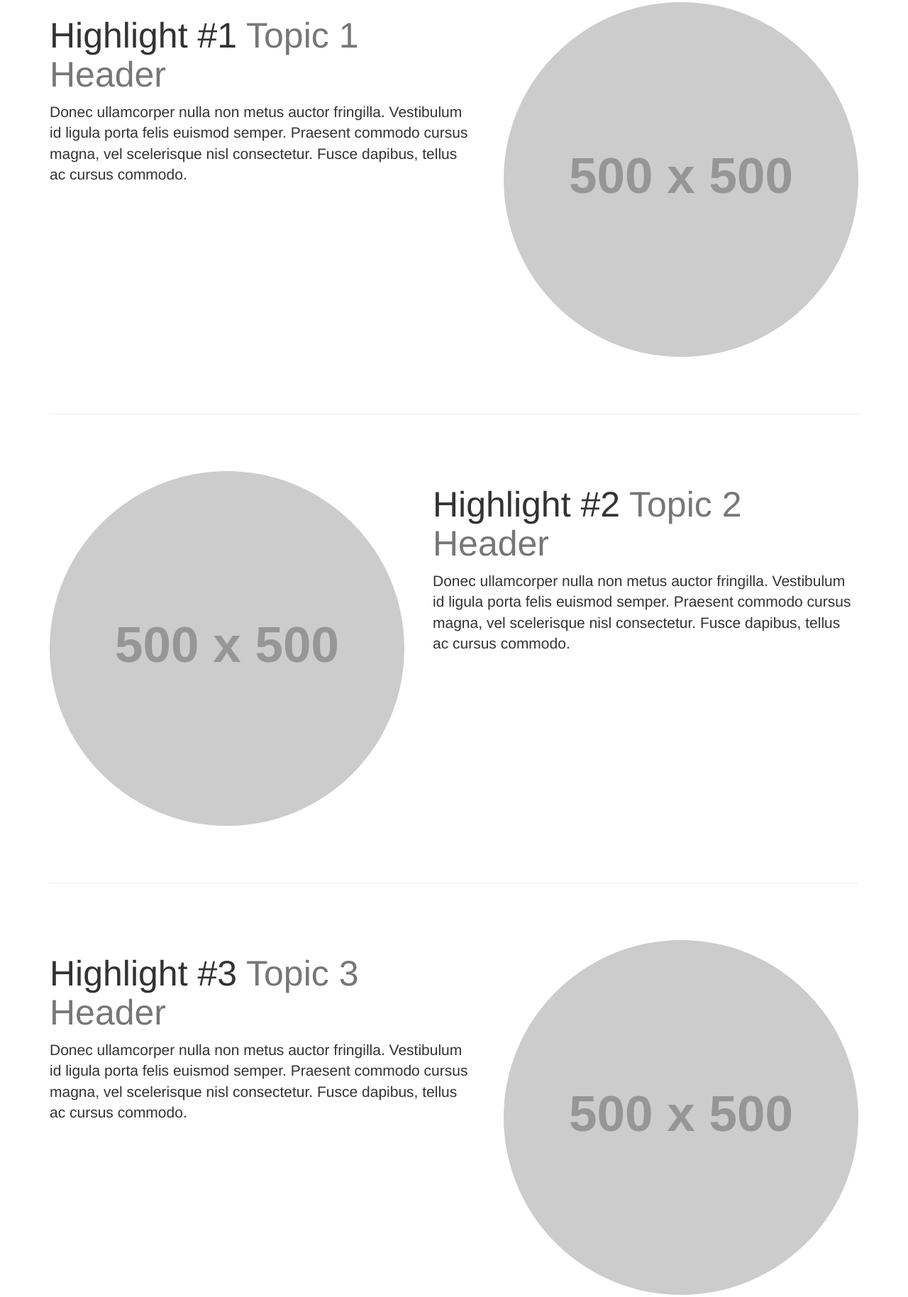
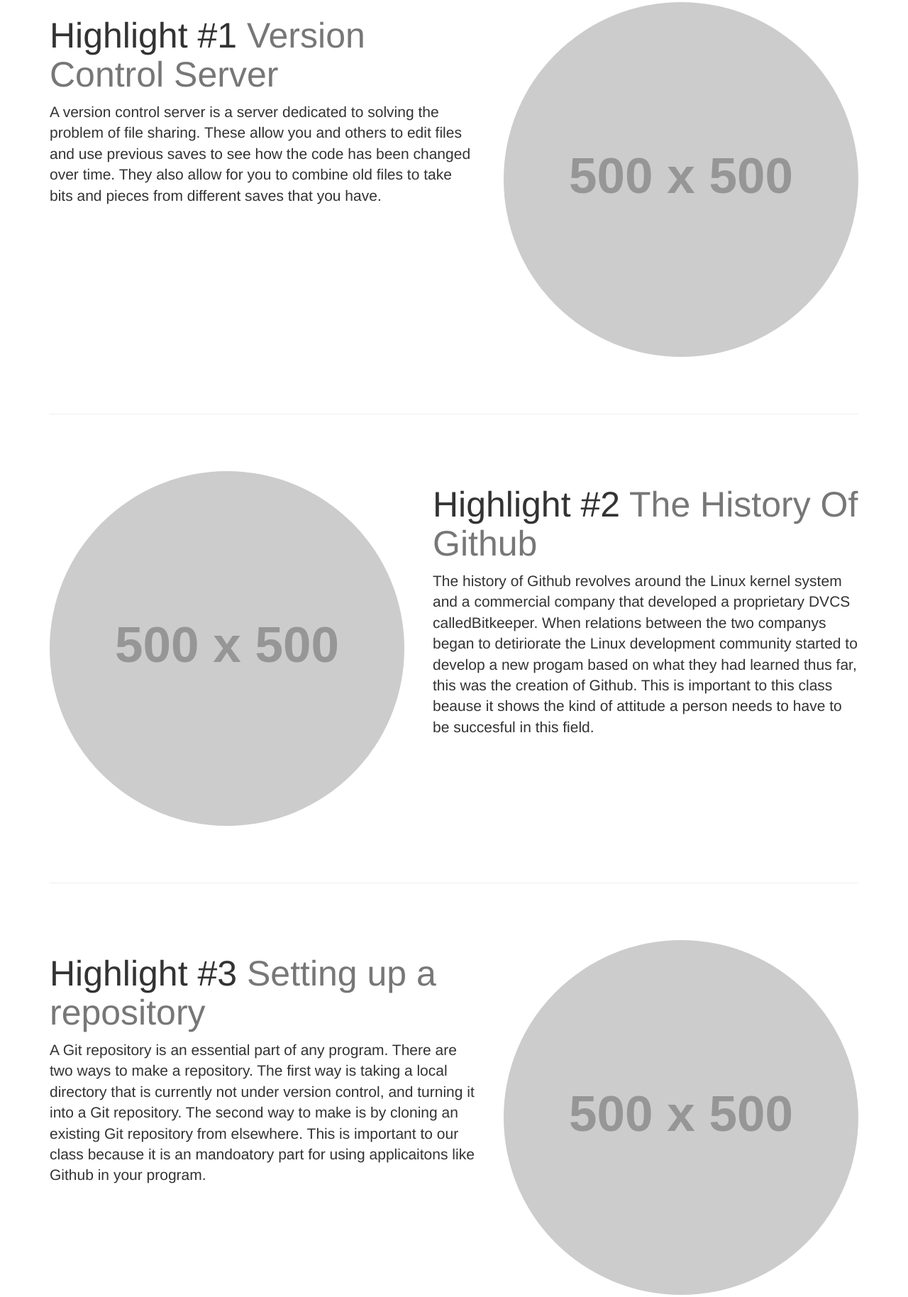
Before and after one commit to jmk17b/lesson3_VersionControl, a plain HTML site: page index.html in a window 1280 px wide. Shown: the part 609-2437 px from the top of the page at 71% size. Drawn offline with Linux system fonts and the light colour scheme; placeholder pictures from the web are drawn by us.

Commit message:
Lesson 3 final commit

```diff
--- a/index.html
+++ b/index.html
@@ -11,7 +11,7 @@
     <meta name="description" content="">
     <meta name="author" content="">
 
-    <title>INSERT YOUR NAME</title>
+    <title>Jacob Kachur</title>
 
     <!-- Bootstrap Core CSS -->
     <link href="css/bootstrap.min.css" rel="stylesheet">
@@ -81,9 +81,9 @@
         <div class="featurette" id="topic1">
             <img class="featurette-image img-circle img-responsive pull-right" src="http://placehold.it/500x500">
             <h2 class="featurette-heading">Highlight #1
-                <span class="text-muted">Topic 1 Header</span>
+                <span class="text-muted">Version Control Server</span>
             </h2>
-            <p class="lead">Donec ullamcorper nulla non metus auctor fringilla. Vestibulum id ligula porta felis euismod semper. Praesent commodo cursus magna, vel scelerisque nisl consectetur. Fusce dapibus, tellus ac cursus commodo.</p>
+            <p class="lead">A version control server is a server dedicated to solving the problem of file sharing. These allow you and others to edit files and use previous saves to see how the code has been changed over time. They also allow for you to combine old files to take bits and pieces from different saves that you have.</p>
         </div>
 
         <hr class="featurette-divider">
@@ -92,9 +92,9 @@
         <div class="featurette" id="topic2">
             <img class="featurette-image img-circle img-responsive pull-left" src="http://placehold.it/500x500">
             <h2 class="featurette-heading">Highlight #2
-                <span class="text-muted">Topic 2 Header</span>
+                <span class="text-muted">The History Of Github</span>
             </h2>
-            <p class="lead">Donec ullamcorper nulla non metus auctor fringilla. Vestibulum id ligula porta felis euismod semper. Praesent commodo cursus magna, vel scelerisque nisl consectetur. Fusce dapibus, tellus ac cursus commodo.</p>
+            <p class="lead">The history of Github revolves around the Linux kernel system and a commercial company that developed a proprietary DVCS calledBitkeeper. When relations between the two companys began to detiriorate the Linux development community started to develop a new progam based on what they had learned thus far, this was the creation of Github. This is important to this class beause it shows the kind of attitude a person needs to have to be succesful in this field.</p>
         </div>
 
         <hr class="featurette-divider">
@@ -103,9 +103,9 @@
         <div class="featurette" id="topic3">
             <img class="featurette-image img-circle img-responsive pull-right" src="http://placehold.it/500x500">
             <h2 class="featurette-heading">Highlight #3
-                <span class="text-muted">Topic 3 Header</span>
+                <span class="text-muted">Setting up a repository</span>
             </h2>
-            <p class="lead">Donec ullamcorper nulla non metus auctor fringilla. Vestibulum id ligula porta felis euismod semper. Praesent commodo cursus magna, vel scelerisque nisl consectetur. Fusce dapibus, tellus ac cursus commodo.</p>
+            <p class="lead">A Git repository is an essential part of any program. There are two ways to make a repository. The first way is taking a local directory that is currently not under version control, and turning it into a Git repository. The second way to make is by cloning an existing Git repository from elsewhere. This is important to our class because it is an mandoatory part for using applicaitons like Github in your program.</p>
         </div>
 
         <hr class="featurette-divider">
@@ -114,9 +114,9 @@
         <div class="featurette" id="topic4">
             <img class="featurette-image img-circle img-responsive pull-left" src="http://placehold.it/500x500">
             <h2 class="featurette-heading">Highlight #4
-                <span class="text-muted">Topic 4 Header</span>
+                <span class="text-muted">Distrubuted Version Control</span>
             </h2>
-            <p class="lead">Donec ullamcorper nulla non metus auctor fringilla. Vestibulum id ligula porta felis euismod semper. Praesent commodo cursus magna, vel scelerisque nisl consectetur. Fusce dapibus, tellus ac cursus commodo.</p>
+            <p class="lead">One of the great things about applications such as Github is their use of Distrubted Version Control. This allows for multiple people to work on the same file without ever interfering without each others work by creating new copies each time it is edited. This is relevant in our class because it is due to software deesigned like this that it is so much easier to work on larger projets as teams.</p>
         </div>
 
         <hr class="featurette-divider">
@@ -125,9 +125,9 @@
         <div class="featurette" id="topic5">
             <img class="featurette-image img-circle img-responsive pull-right" src="http://placehold.it/500x500">
             <h2 class="featurette-heading">Highlight #5
-                <span class="text-muted">Topic 5 Header</span>
+                <span class="text-muted">Why use Git?</span>
             </h2>
-            <p class="lead">Donec ullamcorper nulla non metus auctor fringilla. Vestibulum id ligula porta felis euismod semper. Praesent commodo cursus magna, vel scelerisque nisl consectetur. Fusce dapibus, tellus ac cursus commodo.</p>
+            <p class="lead">Some people may ask why use Github, and there are many reasons and points as to why that is. First off it allows every member of a team to have a local copy of the repository store on their machine, mitigting the fear of someone losing a file forever. Second processes run much faster that without it. Finally Github removes the problem of mistakingly overwriting a file. Github is an essential part of our class and its benefits will make our lives easier and faster. </p>
         </div>
 
         <hr class="featurette-divider">
```
Also changed, not shown: 1 other file.
